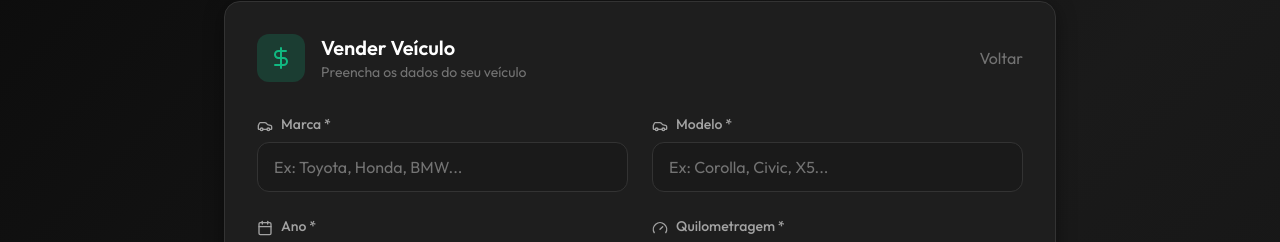
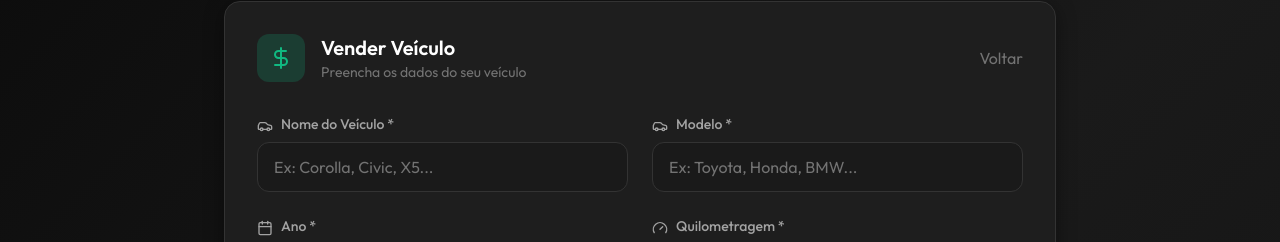
Before and after one commit to Software7301/autopier, a Next.js app: page /negociacao in a window 1280 px wide. Both pictures are taken after a click on the button 426 px from the left and 445 px from the top of the page. Shown: the part 297-539 px from the top of the page. Built offline with nearby package versions, Linux system fonts and the light colour scheme.

Commit message:
Alterar campo 'Marca' para 'Nome do VeÃ­culo' no formulÃ¡rio de vender veÃ­culo

```diff
--- a/app/negociacao/page.tsx
+++ b/app/negociacao/page.tsx
@@ -247,14 +247,14 @@ export default function NegociacaoPage() {
                 <div>
                   <label className="block text-sm font-medium text-text-secondary mb-2">
                     <Car className="w-4 h-4 inline mr-2" />
-                    Marca *
+                    Nome do Veículo *
                   </label>
                   <input
                     type="text"
-                    value={sellForm.vehicleBrand}
-                    onChange={(e) => setSellForm({ ...sellForm, vehicleBrand: e.target.value })}
+                    value={sellForm.vehicleName}
+                    onChange={(e) => setSellForm({ ...sellForm, vehicleName: e.target.value })}
                     required
-                    placeholder="Ex: Toyota, Honda, BMW..."
+                    placeholder="Ex: Corolla, Civic, X5..."
                     className="input-field"
                   />
                 </div>
@@ -265,10 +265,10 @@ export default function NegociacaoPage() {
                   </label>
                   <input
                     type="text"
-                    value={sellForm.vehicleName}
-                    onChange={(e) => setSellForm({ ...sellForm, vehicleName: e.target.value })}
+                    value={sellForm.vehicleBrand}
+                    onChange={(e) => setSellForm({ ...sellForm, vehicleBrand: e.target.value })}
                     required
-                    placeholder="Ex: Corolla, Civic, X5..."
+                    placeholder="Ex: Toyota, Honda, BMW..."
                     className="input-field"
                   />
                 </div>
```
